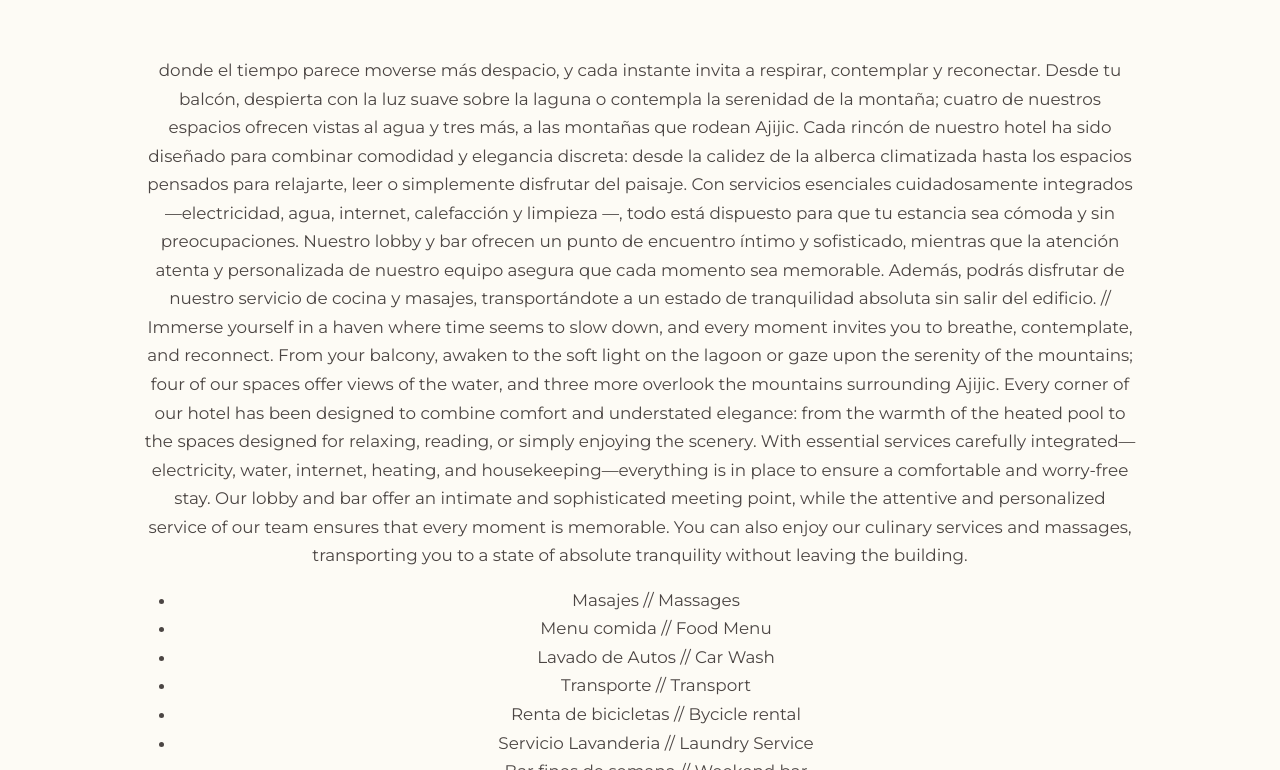
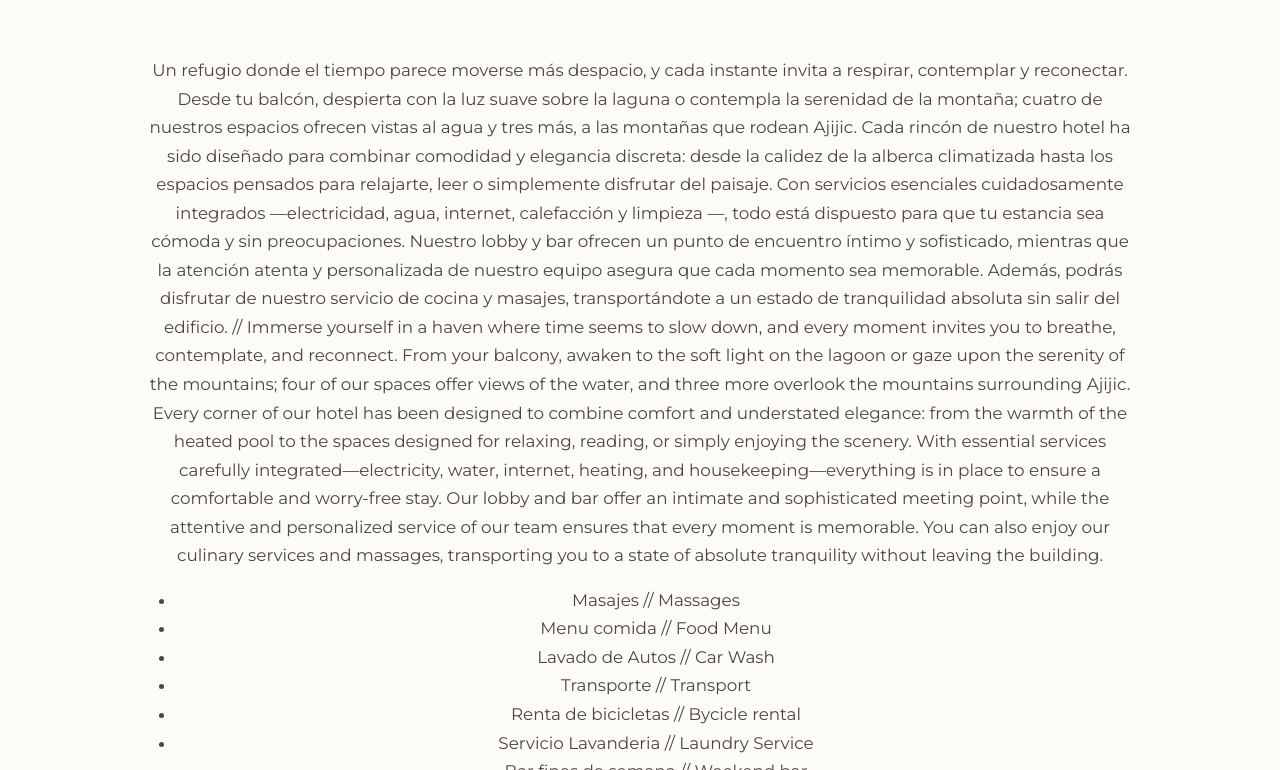
Before and after one commit to oscargomal/LuxuryCondos, a website: page public/index.html in a window 1280 px wide. Shown: the part 640-1410 px from the top of the page. Drawn offline with nearby package versions, Linux system fonts and the light colour scheme.

Commit message:
correccion

```diff
--- a/public/index.html
+++ b/public/index.html
@@ -87,7 +87,7 @@
 <!-- Extended paragraph under gallery -->
 <div class="intro-block">
   <p>
-    donde el tiempo parece moverse más despacio, y cada instante invita a respirar, contemplar y reconectar. Desde tu balcón, despierta con la luz suave sobre la laguna o contempla la serenidad de la montaña; cuatro de nuestros espacios ofrecen vistas al agua y tres más, a las montañas que rodean Ajijic.
+    Un refugio donde el tiempo parece moverse más despacio, y cada instante invita a respirar, contemplar y reconectar. Desde tu balcón, despierta con la luz suave sobre la laguna o contempla la serenidad de la montaña; cuatro de nuestros espacios ofrecen vistas al agua y tres más, a las montañas que rodean Ajijic.
 Cada rincón de nuestro hotel ha sido diseñado para combinar comodidad y elegancia discreta: desde la calidez de la alberca climatizada hasta los espacios pensados para relajarte, leer o simplemente disfrutar del paisaje. Con servicios esenciales cuidadosamente integrados —electricidad, agua, internet, calefacción y limpieza —, todo está dispuesto para que tu estancia sea cómoda y sin preocupaciones.
 Nuestro lobby y bar ofrecen un punto de encuentro íntimo y sofisticado, mientras que la atención atenta y personalizada de nuestro equipo asegura que cada momento sea memorable. Además, podrás disfrutar de nuestro servicio de cocina y masajes, transportándote a un estado de tranquilidad absoluta sin salir del edificio. // Immerse yourself in a haven where time seems to slow down, and every moment invites you to breathe, contemplate, and reconnect. From your balcony, awaken to the soft light on the lagoon or gaze upon the serenity of the mountains; four of our spaces offer views of the water, and three more overlook the mountains surrounding Ajijic.
 
```
Also changed, not shown: 2 other files.
